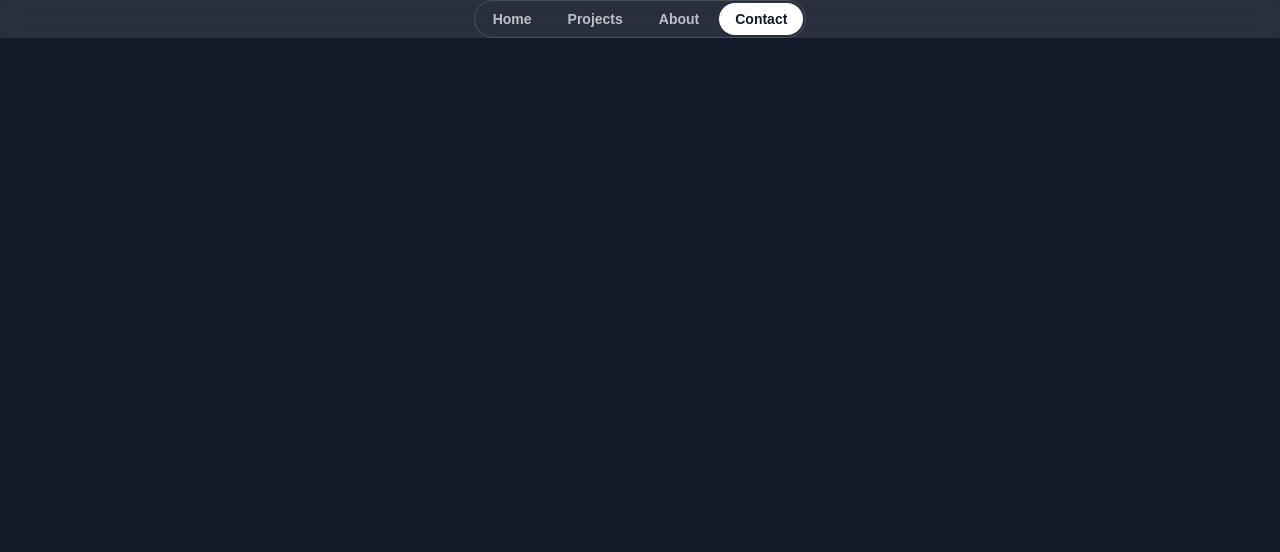
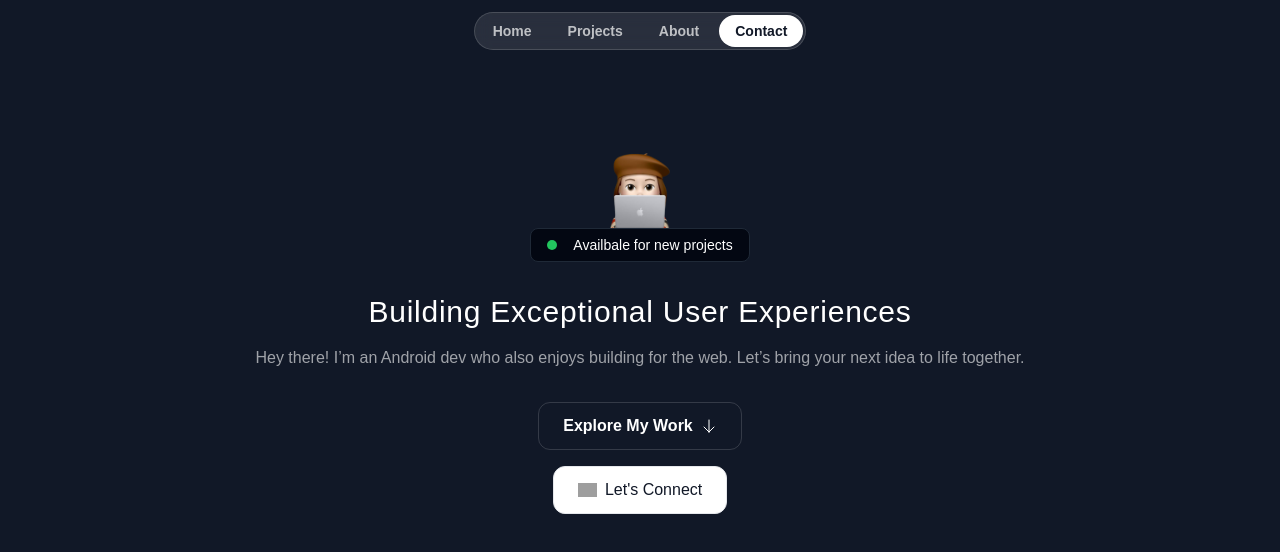
Before and after one commit to Feddane/Portfolio, a Next.js app in the folder frontend-tribe-single-page-dev-portfolio-resource-bundle/starter-template/: page / in a window 1280 px wide. Shown: the top 552 px of the page. Built offline with nearby package versions, Linux system fonts and the light colour scheme; grey boxes are pictures that could not be loaded; a web font is replaced by a local one.

Commit message:
Hero Section

```diff
--- a/frontend-tribe-single-page-dev-portfolio-resource-bundle/starter-template/src/app/page.tsx
+++ b/frontend-tribe-single-page-dev-portfolio-resource-bundle/starter-template/src/app/page.tsx
@@ -1,10 +1,11 @@
 import { Header } from "../sections/Header";
-
+import { HeroSection } from "../sections/Hero";
 
 export default function Home() {
   return (
     <div>
       <Header />
+      <HeroSection />
     </div>
   );
 }
--- a/frontend-tribe-single-page-dev-portfolio-resource-bundle/starter-template/src/sections/Header.tsx
+++ b/frontend-tribe-single-page-dev-portfolio-resource-bundle/starter-template/src/sections/Header.tsx
@@ -2,8 +2,8 @@
 
 
 export const Header = () => {
-  return <div className="flex justify-center items-center realtive top-3 bg-white/10 backdrop-blur">
-    <nav className="flex gap-1 p-0.5 border border-white/15 rounded-full">
+  return <div className="flex justify-center items-center fixed top-3 w-full">
+    <nav className="flex gap-1 p-0.5 border border-white/15 rounded-full bg-white/10 backdrop-blur">
       <a href="#" className="nav-item">Home</a>
       <a href="#"className="nav-item">Projects</a>
       <a href="#" className="nav-item">About</a>
--- a/frontend-tribe-single-page-dev-portfolio-resource-bundle/starter-template/src/sections/Hero.tsx
+++ b/frontend-tribe-single-page-dev-portfolio-resource-bundle/starter-template/src/sections/Hero.tsx
@@ -1,3 +1,40 @@
+import memojiImage from "../assets/images/my-memoji.png";
+import Image from "next/image";
+import ArrowDown from "../assets/icons/arrow-down.svg";
+
 export const HeroSection = () => {
-  return <div>Hero Section</div>;
+  return <div className="py-32">
+    <div className="container">
+      <div className="flex flex-col items-center">
+        <Image src={memojiImage} className="size-[100px]" alt="Person peeking from behind laptop"/>
+        <div className="bg-gray-950 border border-gray-800 px-4 py-1.5 inline-flex items-center gap-4 rounded-lg">
+          <div className="bg-green-500 size-2.5 rounded-full"></div>
+          <div className="text-sm font-medium">Availbale for new projects</div>
+      </div>
+      </div>
+      <h1 className="font-serif text-3xl text-center mt-8 tracking-wide">Building Exceptional User Experiences</h1>
+      <p className="mt-4 text-center text-white/60">
+        Hey there! I’m an Android dev who also enjoys building for the web.
+        Let’s bring your next idea to life together.
+      </p>
+      <div className="flex flex-col items-center mt-8 gap-4">
+        <button className="inline-flex items-center gap-2 border border-white/15 px-6 h-12 rounded-xl">
+          <span className="font-semibold ">Explore My Work</span>
+          <ArrowDown className="size-4"/>
+        </button>
+        <button className="inline-flex items-center gap-2 border bg-white text-gray-900 h-12 px-6 rounded-xl">
+          <span>
+             <img
+                src="https://em-content.zobj.net/thumbs/160/apple/354/waving-hand_1f44b.png"
+                alt="Waving Hand"
+                style={{ width: "1.2em", verticalAlign: "middle" }}
+              />
+            </span>
+          <span>
+            Let&apos;s Connect
+          </span>
+        </button>
+      </div>
+    </div>
+  </div>;
 };
```
Also changed, not shown: frontend-tribe-single-page-dev-portfolio-resource-bundle/starter-template/src/assets/icons/my-memoji.png (added), frontend-tribe-single-page-dev-portfolio-resource-bundle/starter-template/src/assets/images/my-memoji.png (added).
